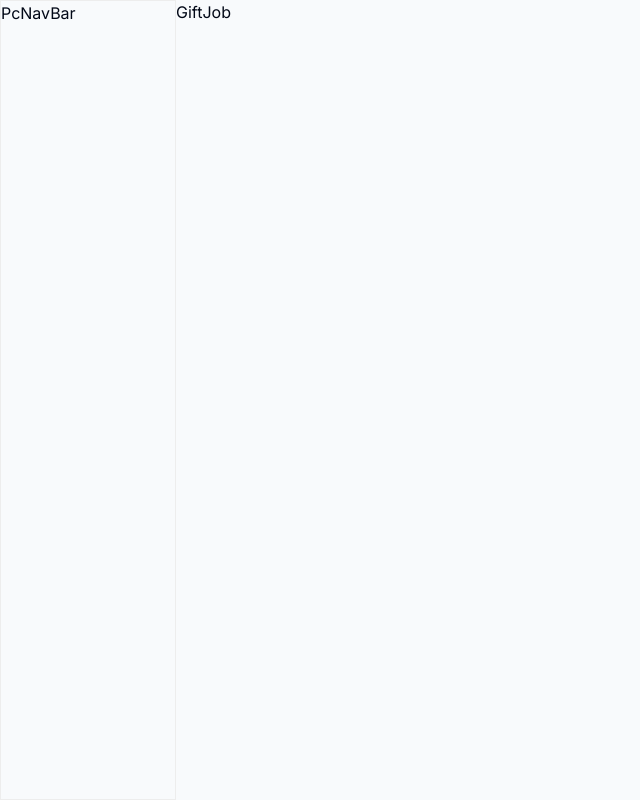
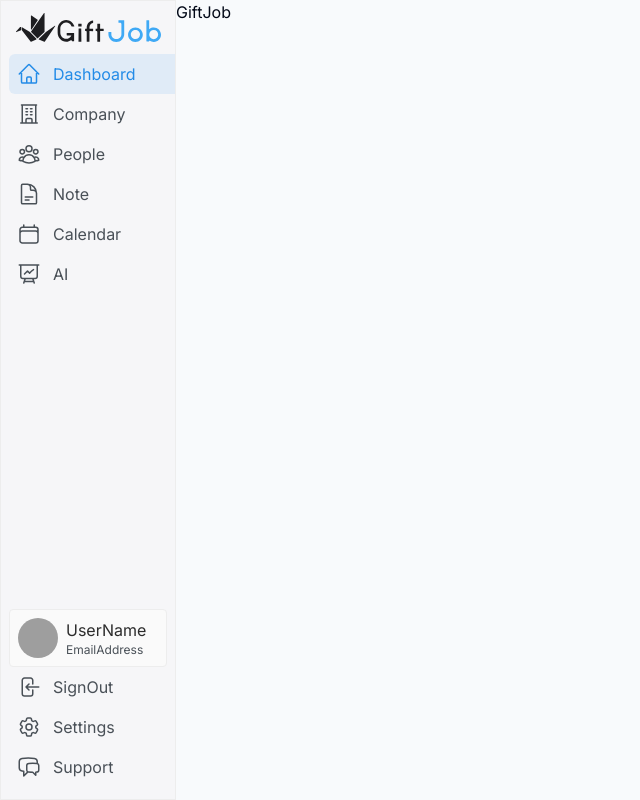
Before and after one commit to R1013-T/giftjob-frontend, a Next.js app: page /main in a window 1280 px wide. Shown: the whole page, without its empty margins (0-640 px from the left). Built offline with nearby package versions, Linux system fonts and the light colour scheme; grey boxes are pictures that could not be loaded.

Commit message:
add pc nav

```diff
--- a/src/components/common/nav/NavItem.tsx
+++ b/src/components/common/nav/NavItem.tsx
@@ -12,12 +12,14 @@ const NavItem = (props: Props) => {
   const router = useRouter()
   const pathname = usePathname()
 
-  const isCurrentPage =
+  let isCurrentPage =
     pathname.match(/\/main\/(.*)/)?.[1] === props.text.toLowerCase()
+  isCurrentPage =
+    pathname == '/main' && props.text == 'Dashboard' ? true : isCurrentPage
 
   const handleClick = () => {
     if (props.link) {
-      // router.push(props.link)
+      router.push(props.link)
     } else if (props.func) {
       props.func()
     }
@@ -25,14 +27,12 @@ const NavItem = (props: Props) => {
 
   return (
     <div
-      className="text-character flex justify-start items-center"
+      className={`flex justify-start items-center cursor-pointer rounded-l-md ${
+        isCurrentPage ? 'text-primary bg-primary/10' : 'text-character'
+      }`}
       onClick={handleClick}
     >
-      <props.icon
-        className={`w-10 h-10 p-2 rounded-full ${
-          isCurrentPage ? 'bg-primary/10' : ''
-        }`}
-      />
+      <props.icon className="w-10 h-10 p-2" />
       {props.isMini ? null : <p className="text-base ml-1">{props.text}</p>}
     </div>
   )
--- a/src/components/common/nav/mobile/NavBarItem.tsx
+++ b/src/components/common/nav/mobile/NavBarItem.tsx
@@ -30,7 +30,7 @@ const NavBarItem = (props: NavIconProps) => {
       onClick={() => handelChangePage()}
     >
       <props.icon
-        className={`w-9 h-9 p-1.5 rounded-full ${
+        className={`w-10 h-10 p-1.5 rounded-full ${
           isCurrentPage ? 'bg-primary/10' : ''
         }`}
       />
--- a/src/components/common/nav/mobile/hamburger/HamburgerTitle.tsx
+++ b/src/components/common/nav/mobile/hamburger/HamburgerTitle.tsx
@@ -3,12 +3,7 @@ import Image from 'next/image'
 const HamburgerTitle = () => {
   return (
     <div className="flex justify-between items-end flex-wrap">
-      <Image
-        src={'/giftjob_logo.svg'}
-        alt={'giftjob'}
-        width={200}
-        height={100}
-      />
+      <Image src="/giftjob_logo.svg" alt="giftjob" width={200} height={100} />
       <p className="text-sm text-character font-normal">v 1.0</p>
     </div>
   )
--- a/src/components/common/nav/pc/NavBar.tsx
+++ b/src/components/common/nav/pc/NavBar.tsx
@@ -1,7 +1,69 @@
+import {
+  ArrowLeftOnRectangleIcon,
+  BuildingOfficeIcon,
+  CalendarIcon,
+  ChatBubbleLeftRightIcon,
+  Cog6ToothIcon,
+  DocumentTextIcon,
+  HomeIcon,
+  PresentationChartLineIcon,
+  UserGroupIcon,
+} from '@heroicons/react/24/outline'
+import Image from 'next/image'
+
+import NavItem from '@/components/common/nav/NavItem'
+import UserCard from '@/components/user/UserCard'
+
 const PcNavBar = () => {
   return (
-    <div className="w-44 h-screen border border-l">
-      <p>PcNavBar</p>
+    <div className="w-44 h-screen border border-l bg-card flex flex-col justify-between">
+      <div className="mt-3">
+        <Image
+          src="/giftjob.svg"
+          alt="giftjob"
+          width={145}
+          height={50}
+          className="mx-auto"
+        />
+        <div className="mt-3 ml-2">
+          <NavItem icon={HomeIcon} text="Dashboard" link="/main" />
+          <NavItem
+            icon={BuildingOfficeIcon}
+            text="Company"
+            link="/main/company"
+          />
+          <NavItem icon={UserGroupIcon} text="People" link="/main/people" />
+          <NavItem icon={DocumentTextIcon} text="Note" link="/main/note" />
+          <NavItem icon={CalendarIcon} text="Calendar" link="/main/calendar" />
+          <NavItem icon={PresentationChartLineIcon} text="AI" link="/main/ai" />
+        </div>
+      </div>
+      <div className="mb-3 ml-2">
+        <div className="mr-2">
+          <UserCard />
+        </div>
+        <NavItem
+          icon={ArrowLeftOnRectangleIcon}
+          text="SignOut"
+          func={() => {
+            console.log('SignOut')
+          }}
+        />
+        <NavItem
+          icon={Cog6ToothIcon}
+          text="Settings"
+          func={() => {
+            console.log('setting')
+          }}
+        />
+        <NavItem
+          icon={ChatBubbleLeftRightIcon}
+          text="Support"
+          func={() => {
+            console.log('support')
+          }}
+        />
+      </div>
     </div>
   )
 }
--- a/src/components/user/UserCard.tsx
+++ b/src/components/user/UserCard.tsx
@@ -2,7 +2,7 @@ import { Avatar, AvatarFallback, AvatarImage } from '@/components/ui/avatar'
 
 const UserCard = () => {
   return (
-    <div className="border bg-popover p-2 rounded mt-4 flex justify-items-start">
+    <div className="border bg-popover p-2 rounded mt-4 flex justify-items-start cursor-pointer">
       <Avatar>
         <AvatarImage src="https://avatars.githubusercontent.com/u/25190563?v=4" />
         <AvatarFallback className="bg-primary" />
```
Also changed, not shown: public/giftjob.svg (added).
